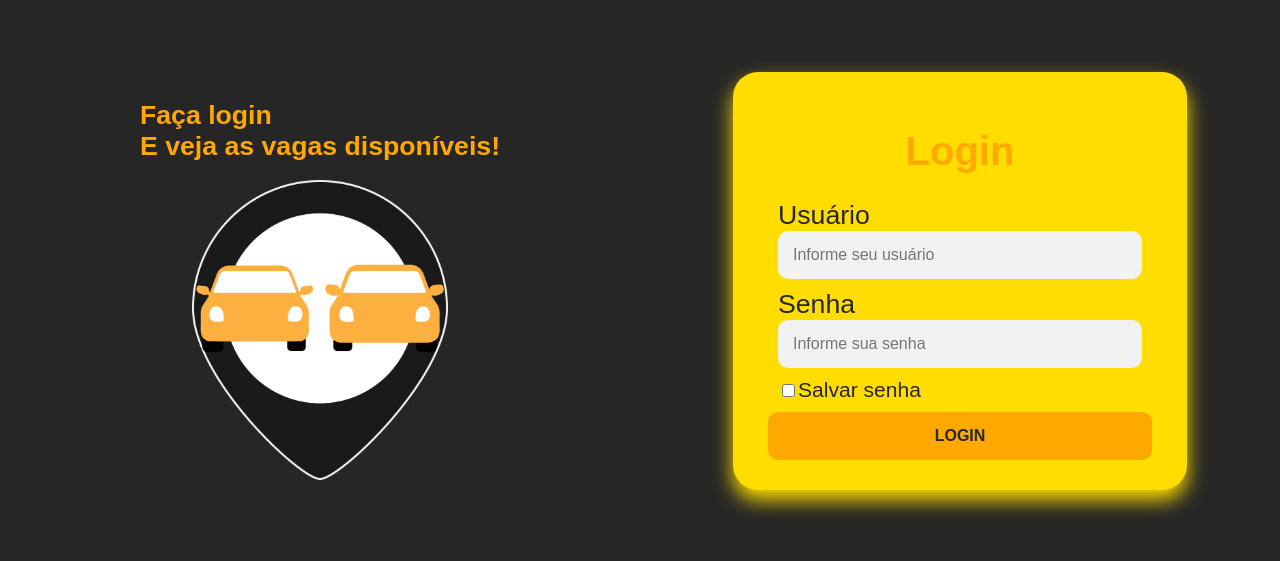
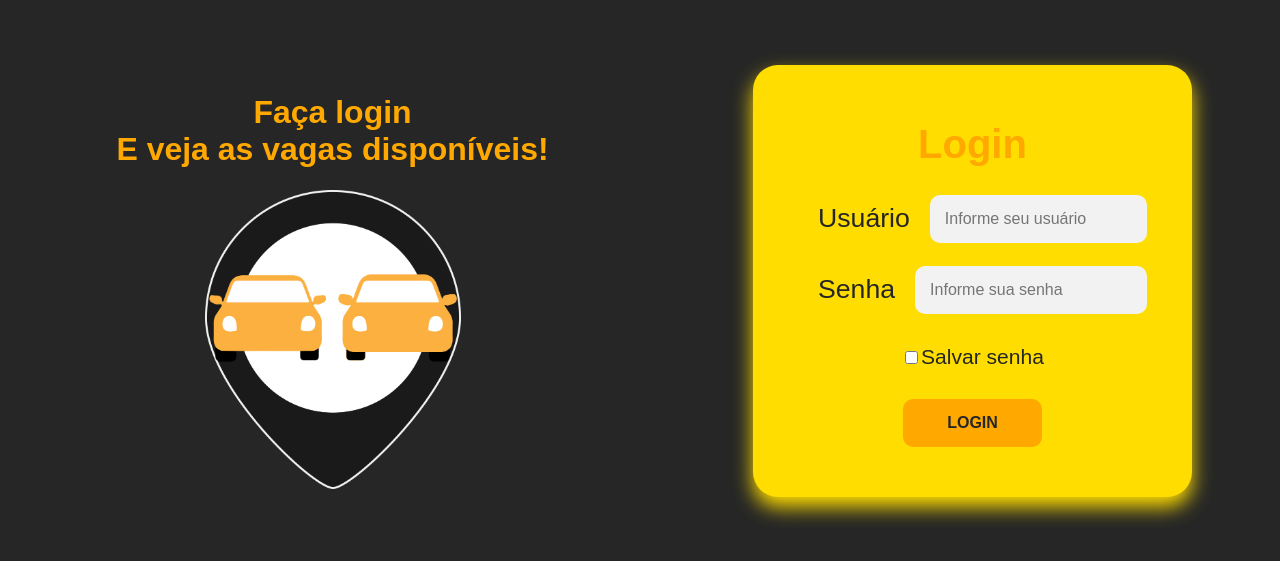
Before and after one commit to evelopes/99Park, a plain HTML site: page index.html in a window 1280 px wide. Shown: the part 119-680 px from the top of the page. Drawn offline with Linux system fonts and the light colour scheme.

Commit message:
formulário mobile

```diff
--- a/css/style.css
+++ b/css/style.css
@@ -23,6 +23,7 @@ body {
   padding: 0;
   margin: 0;
   border: 0;
+  background-color: var(--escuro);
 }
 
 /*estilos básicos*/
@@ -40,27 +41,39 @@ h5 {
   color: var(--secundaria);
 }
 
+/*mobile*/
+* {
+  font-size: 20pt;
+}
+
 .login {
-  width: 100vw;
-  height: 100vh;
+  width: 100%;
+  height: 100%;
   background-color: var(--escuro);
   display: flex;
+  flex-direction: column;
   justify-content: center;
   align-items: center;
 }
-
 .texto,
 .formulario {
-  width: 50vw;
-  height: 50vh;
+  width: 100%;
+  height: 100%;
   display: flex;
   justify-content: center;
   align-items: center;
 }
 .texto {
   flex-direction: column;
+  margin: 25px;
 }
 
+.texto > h1 {
+  font-size: 25pt;
+  text-align: center;
+}
+
+/*outros tamanhos*/
 .box {
   width: 60%;
   justify-content: center;
@@ -73,7 +86,7 @@ h5 {
 }
 
 .box > h1 {
-  font-size: 1.5rem;
+  font-size: 1.5em;
   font-weight: 800;
   text-align: center;
 }
@@ -110,8 +123,7 @@ h5 {
 }
 
 .bloco > label {
-  color: var(--escuro); /*
-  margin: 15px 0 5px; */
+  color: var(--escuro);
 }
 
 #salvarSenha {
@@ -121,12 +133,27 @@ h5 {
 #iconeLogin {
   width: 20vw;
 }
+@media screen and (min-width: 920px) {
+  .login {
+    width: 100vw;
+    height: 100vh;
+    flex-direction: row;
+  }
 
-/*mobile*/
-* {
-  font-size: 20pt;
+  .texto > h1 {
+    font-size: 2.5vw;
+  }
+
+  .bloco {
+    flex-direction: row;
+    margin-bottom: 20px;
+    align-items: center;
+  }
+
+  .bloco > label {
+    padding: 10px 20px;
+  }
+  .botaoLogin {
+    width: 40%;
+  }
 }
-
-/*outros tamanhos*/
-@media screen {
-}
--- a/index.html
+++ b/index.html
@@ -3,7 +3,7 @@
   <head>
     <meta charset="UTF-8" />
     <meta http-equiv="X-UA-Compatible" content="IE=edge" />
-    <meta name="viewport" content="width=device-width, initial-scale=1.0" />
+    <meta name="viewport" content="width=device-width, initial-scale=1" />
     <link rel="shortcut icon" href="img/icon.ico" type="image/x-icon" />
     <link rel="stylesheet" type="text/css" href="/css/style.css" />
     <title>99 Park</title>
@@ -50,7 +50,9 @@
               <input type="checkbox" name="salvarSenha" />Salvar senha
             </label>
           </div>
-          <button class="botaoLogin">Login<!-- btn-login --></button>
+          <div class="bloco">
+            <button class="botaoLogin">Login<!-- btn-login --></button>
+          </div>
         </div>
       </div>
     </div>
```
Also changed, not shown: README.md.
